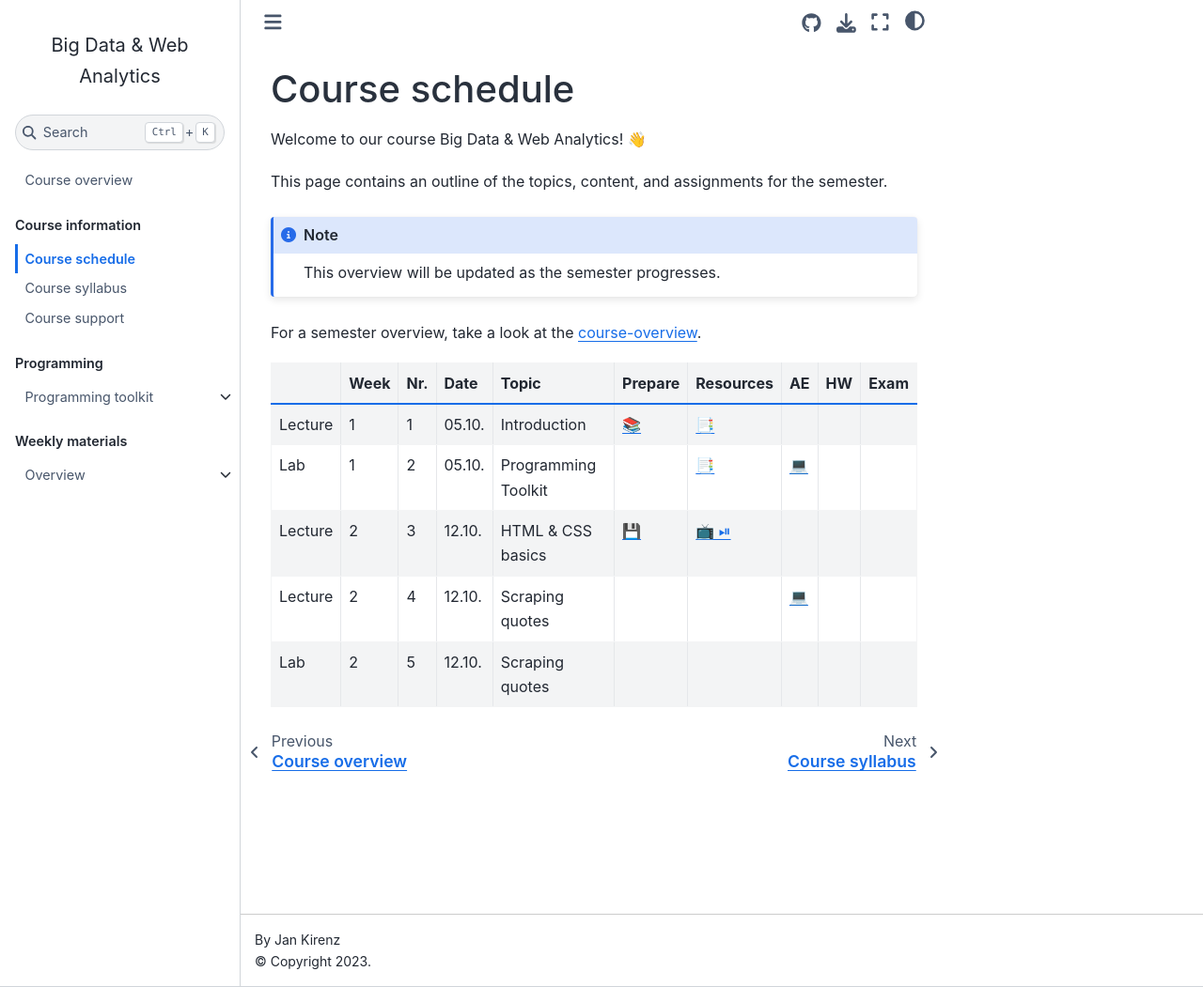
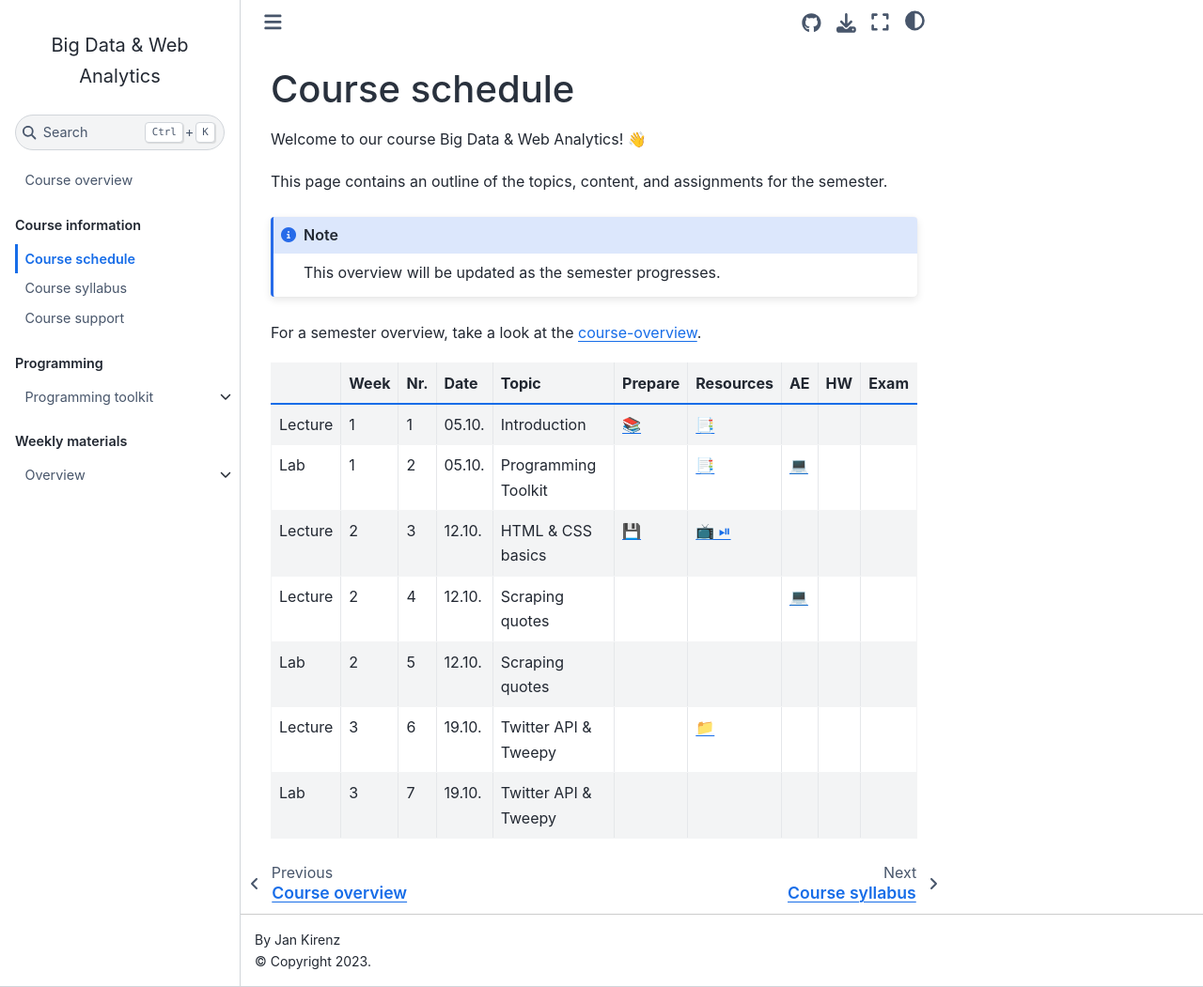
Before and after one commit to om2-ws22/website, a Jupyter Book: the page built from docs/course-schedule.md, in a window 1280 px wide and 1051 px high. Shown: the whole window at 94% size. Built offline with Jupyter Book 1.0.4 settings and Sphinx 7.4.7 and the Sphinx Book theme 1.1.4, drawn with Linux system fonts in a browser that asks for light colours; comment, search, counter and statistics services are not loaded.

Commit message:
added week 3

```diff
--- a/docs/course-schedule.md
+++ b/docs/course-schedule.md
@@ -19,3 +19,5 @@ For a semester overview, take a look at the [course-overview](../docs/course-ove
 |	Lecture	|	2	|	3	|	12.10.	|	HTML & CSS basics	|	[💾](../weeks/week2.md)	|	[📺 ⏯](https://kirenz.github.io/codelabs/codelabs/webscraping/#0)	|		|		|		|
 |	Lecture	|	2	|	4	|	12.10.	|	Scraping quotes	|		|		|	[💻](../weeks/week2.md)	|		|		|
 |	Lab	|	2	|	5	|	12.10.	|	Scraping quotes	|		|		|		|		|		|
+|	Lecture	|	3	|	6	|	19.10.	|	Twitter API & Tweepy	|		|	[📁](../weeks/week3.md)	|		|		|		|
+|	Lab	|	3	|	7	|	19.10.	|	Twitter API & Tweepy	|		|		|		|		|		|
```
Also changed, not shown: weeks/week3.md (+2 -0 lines).
